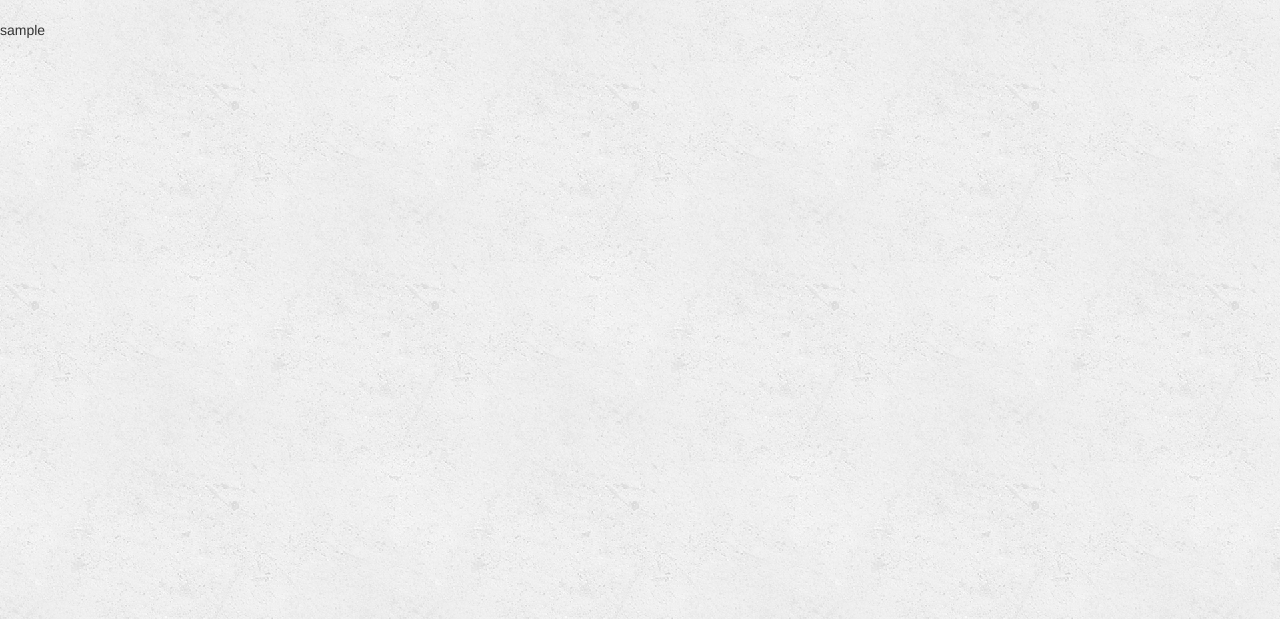
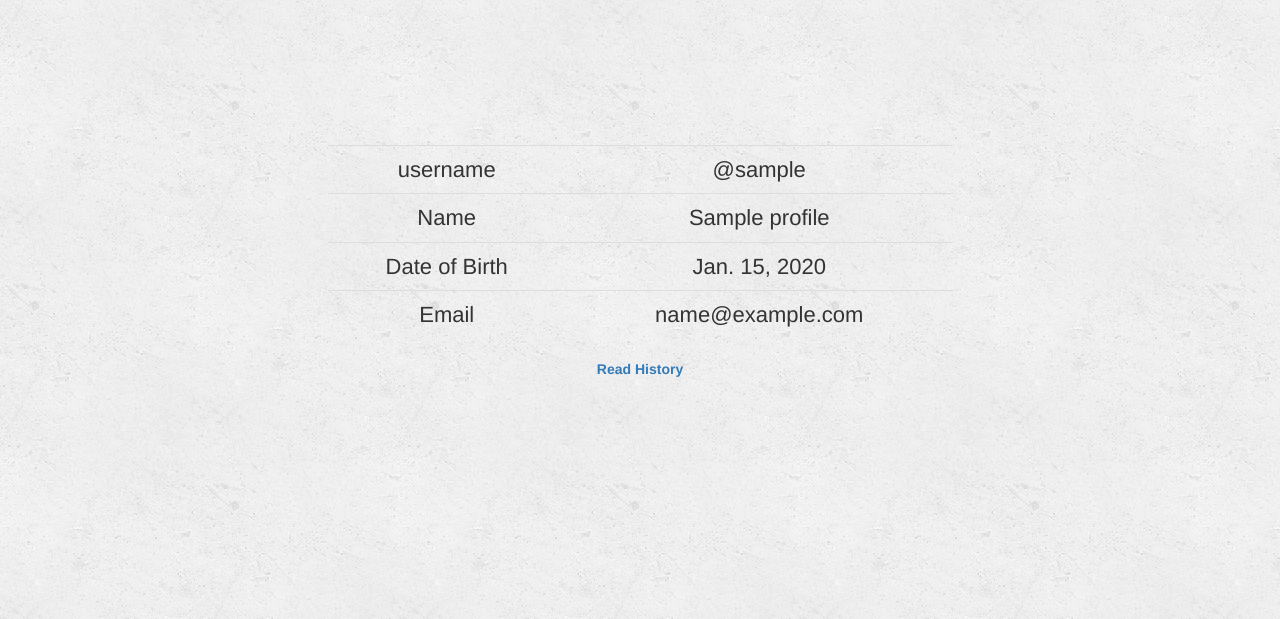
Before and after one commit to sharmasourab93/CopyCat, a Django app: a page that uses CopyCat/mainapp/templates/mainapp/profile.html in a window 1280 px wide. Shown: the part 52-671 px from the top of the page. Run offline with Django 3.2, Linux system fonts and the light colour scheme; a user stored in the database is signed in; tables that the repository leaves empty hold one stand-in row (values such as "Sample post"); some libraries are stand-ins or nearby versions.

Commit message:
Profile Views Completed

```diff
--- a/CopyCat/mainapp/templates/mainapp/profile.html
+++ b/CopyCat/mainapp/templates/mainapp/profile.html
@@ -1,6 +1,32 @@
 {% extends 'mainapp/base.html' %}
 {% block content %}
-
-    {{user}}
-
+<div class="container-fluid songs-container table-responsive">
+    <div style="text-align: left; margin-left: 25%;margin-top: 10%; margin-right: 25%;">
+        {% if data and user.is_authenticated %}
+            <center>
+                <table class="table">
+                    <tbody style="text-align:center;font-size:22px;">
+                        <tr>
+                            <td>username</td>
+                            <td>@{{user}}</td>
+                        </tr>
+                        <tr>
+                            <td>Name</td>
+                            <td>{{data.name}}</td>
+                        </tr>
+                        <tr>
+                            <td>Date of Birth</td>
+                            <td>{{data.bday}}</td>
+                        </tr>
+                        <tr>
+                            <td>Email</td>
+                            <td>{{data.email}}</td>
+                        </tr>
+                    </tbody>
+                </table>
+                <strong><a href="{% url 'mainapp:marked-read' %}">Read History</a></strong>
+            </center>
+        {% endif %}
+    </div>
+</div>
 {% endblock %}
--- a/CopyCat/mainapp/views.py
+++ b/CopyCat/mainapp/views.py
@@ -143,8 +143,14 @@ def index(request):
 
 @login_required
 def profile(request, user):
-    user_ = {'user': request.user}
-    return render(request, "mainapp/profile.html", user_)
+    context = {}
+    if request.method == 'GET' and request.user.is_active:
+        user_ = User.objects.get(username=user)
+        prof_ = Profile.objects.get(user=user_)
+
+        context['data'] = prof_
+
+    return render(request, "mainapp/profile.html", context)
 
 
 #TODO: Marked a Read View
```
